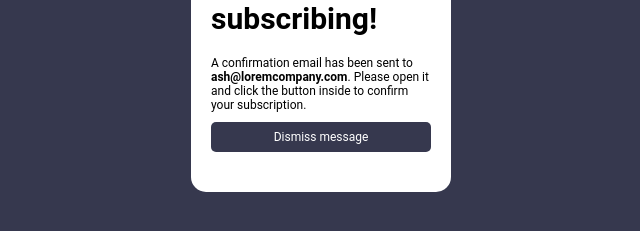
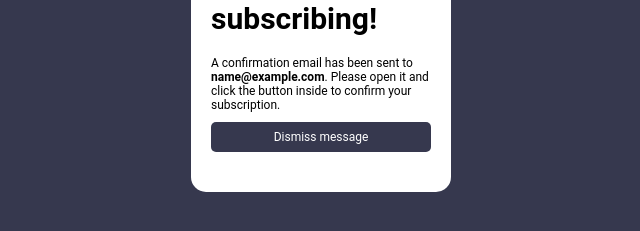
Before and after one commit to Frankmona/Newsletter-sign-up-form-with-success-message, a plain HTML site: page index.html in a window 1280 px wide. Both pictures are taken after typing "name@example.com" into the empty fields and a click on the button "Subscribe to monthly newsletter". Shown: the part 233-464 px from the top of the page, 319-959 px from the left. Drawn offline with Linux system fonts and the light colour scheme.

Commit message:
updated js

```diff
--- a/app.js
+++ b/app.js
@@ -1,7 +1,9 @@
 const form = document.getElementById("form");
 const email = document.getElementById("email");
-const successMessage = document.querySelectorAll('.success-message')
-const DismissButton = document.getElementById('button')
+const successMessage = document.querySelectorAll('.success-message');
+const DismissButton = document.getElementById('button');
+const emailTxt = document.querySelector(".e-email");
+const input = document.querySelector("input[name='email']");
 
 // function that shows the error
 function showError(input){
@@ -26,7 +28,13 @@ function removeSuccess(){
 
 // Event listener listening for the submit event
 form.addEventListener('submit', function(e){
-        e.preventDefault()
+    e.preventDefault();
+
+    let gottenMail = input.value ;
+    gottenMail = gottenMail.toLowerCase();
+    emailTxt.innerHTML="";
+    emailTxt.innerHTML=gottenMail;
+
 // console.log('frank');
     if(email.value === ''){
         showError(email);
--- a/index.html
+++ b/index.html
@@ -52,7 +52,7 @@
           <img src="./assets/images/icon-success.svg" alt="icon-success" class="img_success">
 
           <h1>Thanks for subscribing!</h1>
-          <p class="p_successArticle">A confirmation email has been sent to <b>ash@loremcompany.com</b>.
+          <p class="p_successArticle">A confirmation email has been sent to <b class="e-email">ash@loremcompany.com</b>.
            Please open it and click the button inside to confirm your subscription.</p>
            <!-- Button -->
      <button class="btn" type="submit" id="button">Dismiss message</button>
```
